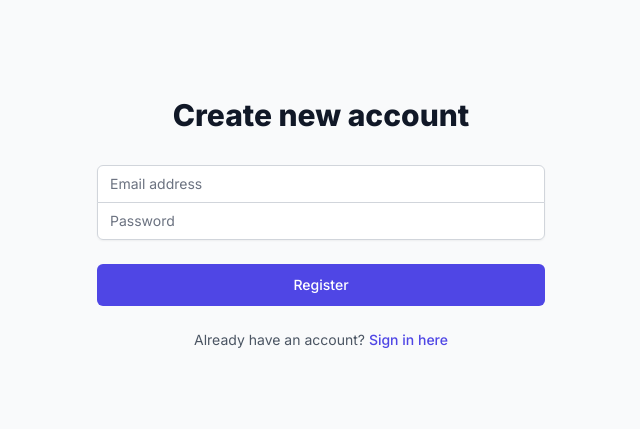
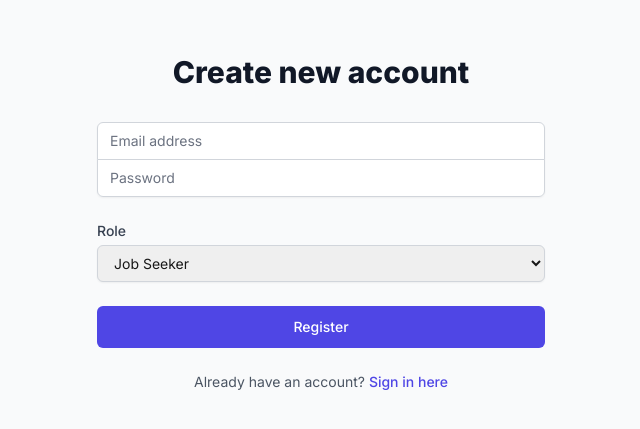
Before and after one commit to zakimaliki/warkop-be-v2, a Next.js app: page /register in a window 1280 px wide. Shown: the part 189-618 px from the top of the page, without its empty margins (319-959 px from the left). Built offline with nearby package versions, Linux system fonts and the light colour scheme; no server answers.

Commit message:
feat: add role selection to register form and send user data to backend

```diff
--- a/components/organisms/RegisterForm.tsx
+++ b/components/organisms/RegisterForm.tsx
@@ -6,12 +6,14 @@ import Link from 'next/link';
 import { authService } from '../../services/authService';
 import { Button } from '../atoms/Button';
 import { Input } from '../atoms/Input';
+import { userService } from '../../services/userService';
 
 export const RegisterForm = () => {
   const [email, setEmail] = useState('');
   const [password, setPassword] = useState('');
   const [error, setError] = useState('');
   const [isLoading, setIsLoading] = useState(false);
+  const [role, setRole] = useState('job_seeker');
   const router = useRouter();
 
   const handleSubmit = async (e: React.FormEvent) => {
@@ -20,7 +22,14 @@ export const RegisterForm = () => {
     setError('');
 
     try {
-      await authService.register(email, password);
+      const userCredential = await authService.register(email, password);
+      // Kirim data user ke backend setelah register ke Firebase
+      const token = await userCredential.user.getIdToken();
+      await userService.createUser({
+        id: userCredential.user.uid,
+        email,
+        role,
+      }, token);
       router.push('/login');
     } catch (error: any) {
       setError(error.message);
@@ -69,6 +78,22 @@ export const RegisterForm = () => {
             />
           </div>
 
+          {/* Pilihan Role */}
+          <div className="mb-4">
+            <label htmlFor="role" className="block text-sm font-medium text-gray-700 mb-1">Role</label>
+            <select
+              id="role"
+              name="role"
+              value={role}
+              onChange={(e) => setRole(e.target.value)}
+              className="block w-full px-3 py-2 border border-gray-300 rounded-md shadow-sm focus:outline-none focus:ring-indigo-500 focus:border-indigo-500 sm:text-sm"
+              required
+            >
+              <option value="job_seeker">Job Seeker</option>
+              <option value="job_provider">Job Provider</option>
+            </select>
+          </div>
+
           <Button
             type="submit"
             fullWidth
--- a/config/api.ts
+++ b/config/api.ts
@@ -1,4 +1,4 @@
-export const API_BASE_URL = 'http://localhost:3000/api';
+export const API_BASE_URL = process.env.NEXT_PUBLIC_API_URL || 'http://localhost:3000/api';
 
 export const API_ENDPOINTS = {
   jobs: `${API_BASE_URL}/jobs`,
--- a/services/userService.ts
+++ b/services/userService.ts
@@ -6,6 +6,7 @@ export interface BackendUser {
   id: string;
   email: string;
   name?: string;
+  role?: 'job_seeker' | 'job_provider';
   // Add other fields from your backend user model
 }
 
```
